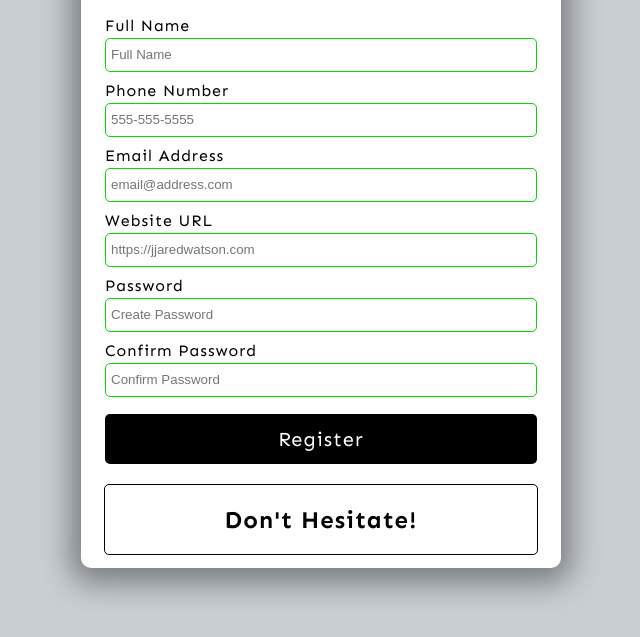
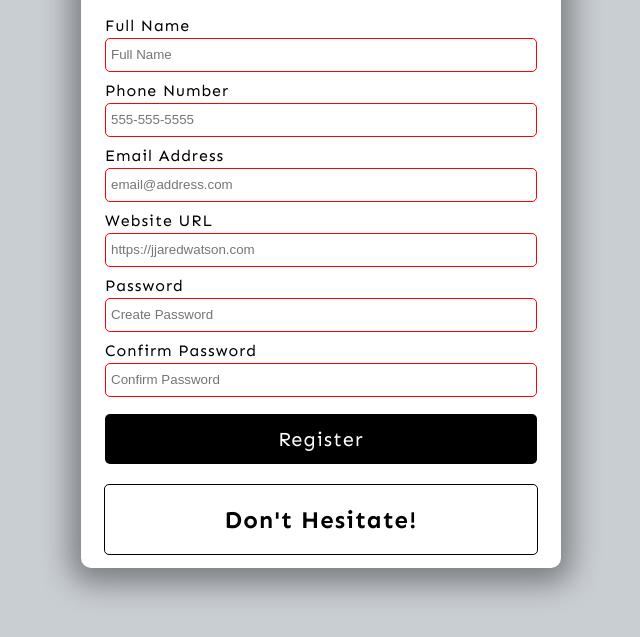
Before and after one commit to jjaredwatson/form-validation, a plain HTML site: page index.html in a window 1280 px wide. Shown: the part 147-784 px from the top of the page, without its empty margins (319-959 px from the left). Drawn offline with Linux system fonts and the light colour scheme.

Commit message:
finish html form validation

```diff
--- a/index.html
+++ b/index.html
@@ -16,32 +16,38 @@
             <!-- Full Name -->
             <div class="form-group">
                 <label for="name">Full Name</label>
-                <input type="text" id="name" placeholder="Full Name">
+                <input type="text" id="name" placeholder="Full Name"
+                        required minlength="3" maxlength="75">
             </div>
             <!-- Phone -->
             <div class="form-group">
                 <label for="phone">Phone Number</label>
-                <input type="tel" id="phone" placeholder="555-555-5555">
+                <input type="tel" id="phone" placeholder="555-555-5555"
+                        required pattern="[0-9]{3}-[0-9]{3}-[0-9]{4}">
             </div>
             <!-- Email Address -->
             <div class="form-group">
                 <label for="email">Email Address</label>
-                <input type="email" id="email" placeholder="email@address.com">
+                <input type="email" id="email" placeholder="email@address.com"
+                        required>
             </div>
             <!-- Website URL -->
             <div class="form-group">
                 <label for="website">Website URL</label>
-                <input type="url" id="website" placeholder="https://jjaredwatson.com">
+                <input type="url" id="website" placeholder="https://jjaredwatson.com"
+                        required>
             </div>
             <!-- Password -->
             <div class="form-group">
                 <label for="password1">Password</label>
-                <input type="password" id="password1" placeholder="Create Password">
+                <input type="password" id="password1" placeholder="Create Password"
+                        required pattern="^(?=.*\d)(?=.*[a-z])(?=.*[A-Z])(?=.*[a-zA-Z]).{8,}$">
             </div>
             <!-- Confirm Password -->
             <div class="form-group">
                 <label for="password2">Confirm Password</label>
-                <input type="password" id="password2" placeholder="Confirm Password">
+                <input type="password" id="password2" placeholder="Confirm Password"
+                        required pattern="^(?=.*\d)(?=.*[a-z])(?=.*[A-Z])(?=.*[a-zA-Z]).{8,}$">
             </div>
             <button type="submit">Register</button>
         </form>
```
